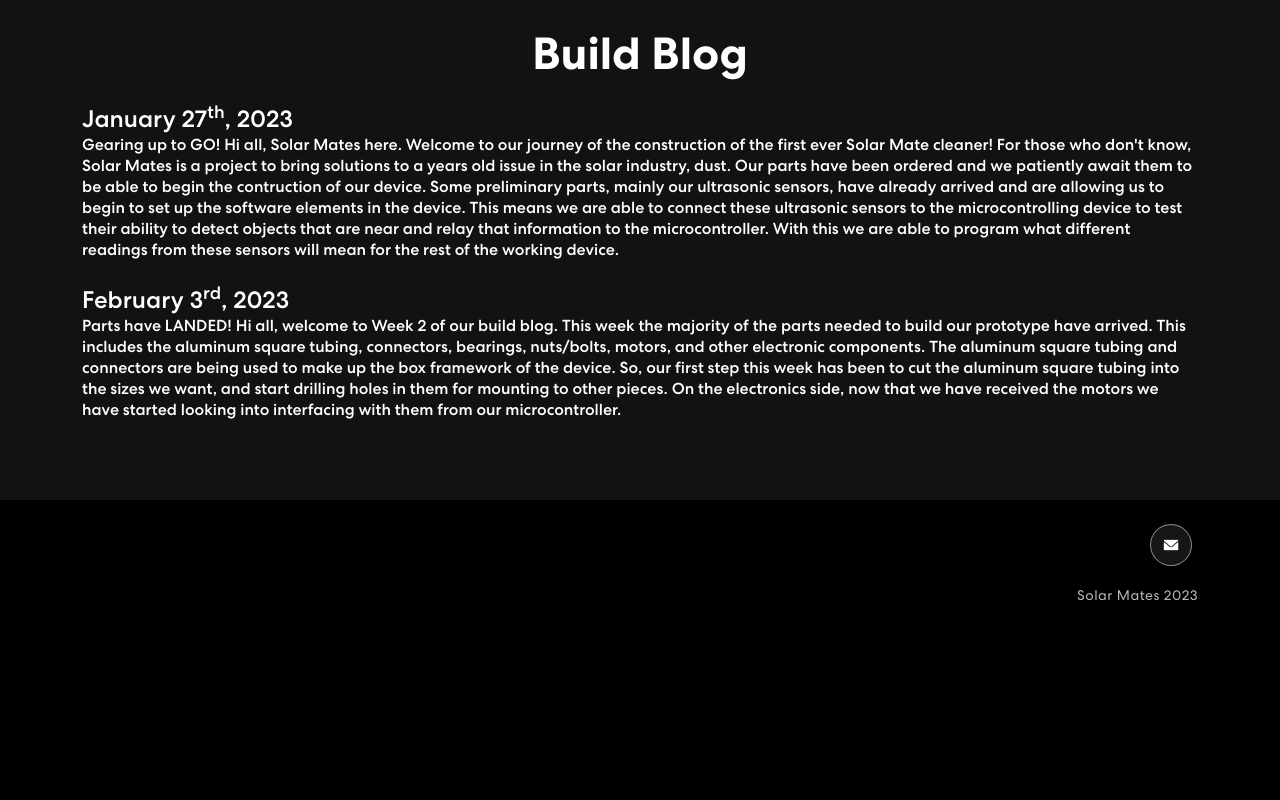
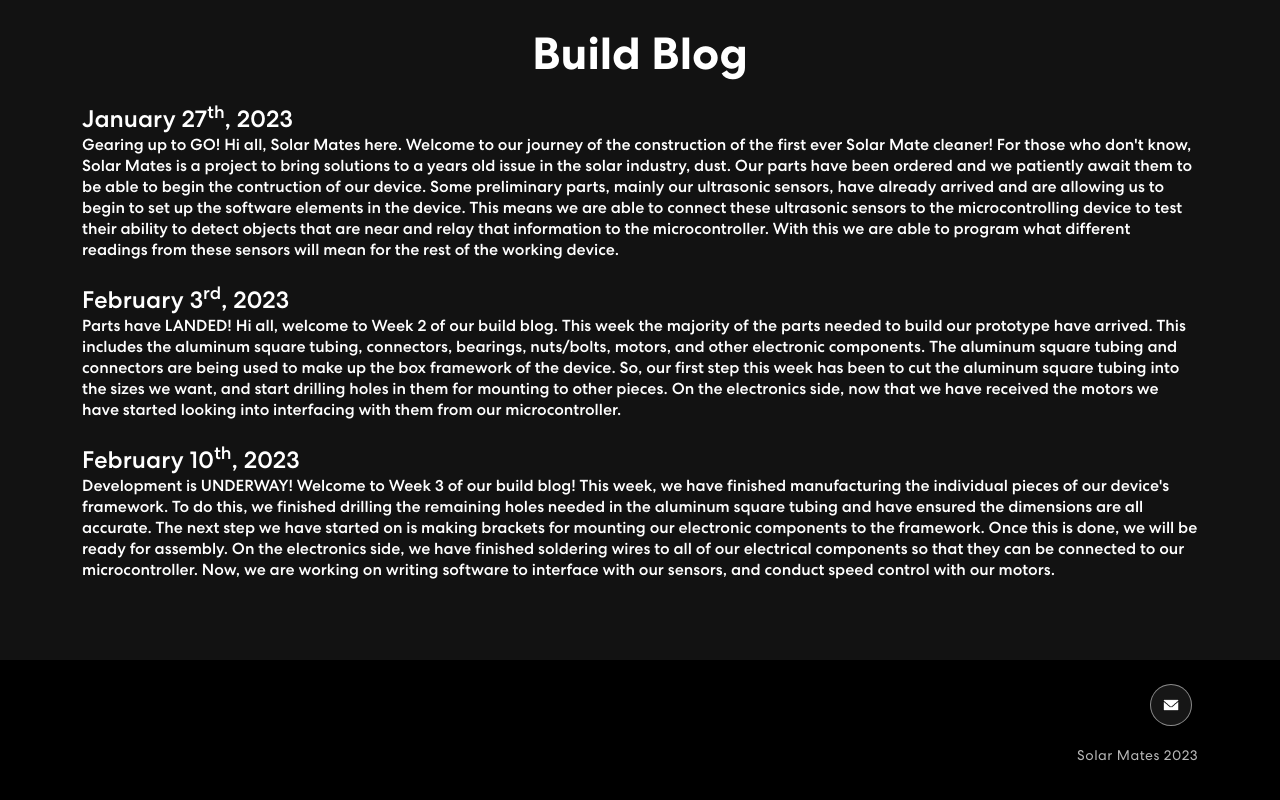
Before and after one commit to george-xiao/solarmates.github.io, a React (Create React App) app: page / in a window 1280 px wide. Shown: the part 2714-3514 px from the top of the page. Before the commit the page ends 3368 px from the top, so only its background shows below. Built offline with nearby package versions, Linux system fonts and the light colour scheme.

Commit message:
Added February 10th blog post

```diff
--- a/src/components/Blog.js
+++ b/src/components/Blog.js
@@ -38,6 +38,21 @@ The aluminum square tubing and connectors are being used to make up the box fram
             </div>
           </Col>
         </Row>
+        <br></br>
+        <Row>
+          <Col size={50}>
+            <div>
+                <h4>February 10<sup>th</sup>, 2023</h4>
+                <h6>Development is UNDERWAY! Welcome to Week 3 of our build blog!
+                  This week, we have finished manufacturing the individual pieces of our device's framework.
+                  To do this, we finished drilling the remaining holes needed in the aluminum square tubing and have ensured the dimensions are all accurate.
+                  The next step we have started on is making brackets for mounting our electronic components to the framework. Once this is done, we will be ready for assembly.
+                  On the electronics side, we have finished soldering wires to all of our electrical components so that they can be connected to our microcontroller.
+                  Now, we are working on writing software to interface with our sensors, and conduct speed control with our motors.
+                  </h6>
+            </div>
+          </Col>
+        </Row>
       </Container>
     </section>
   )
```
